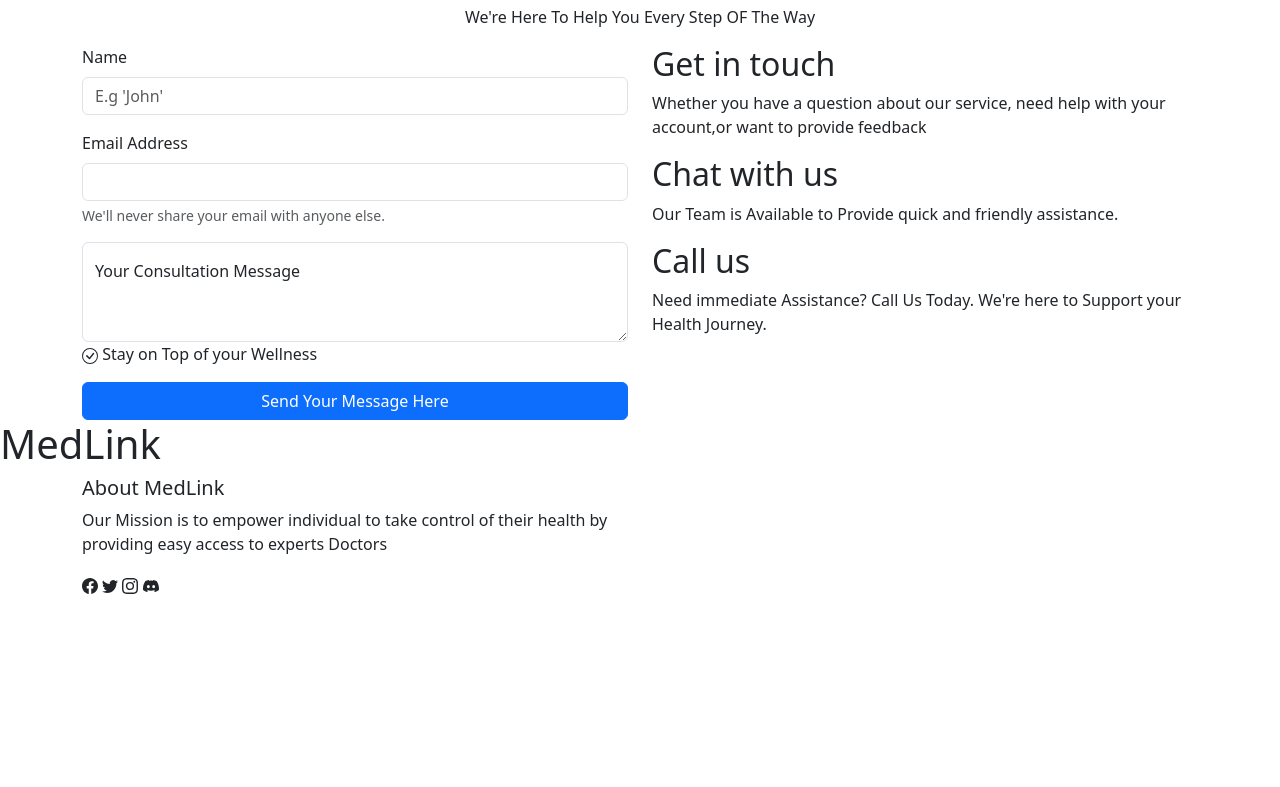
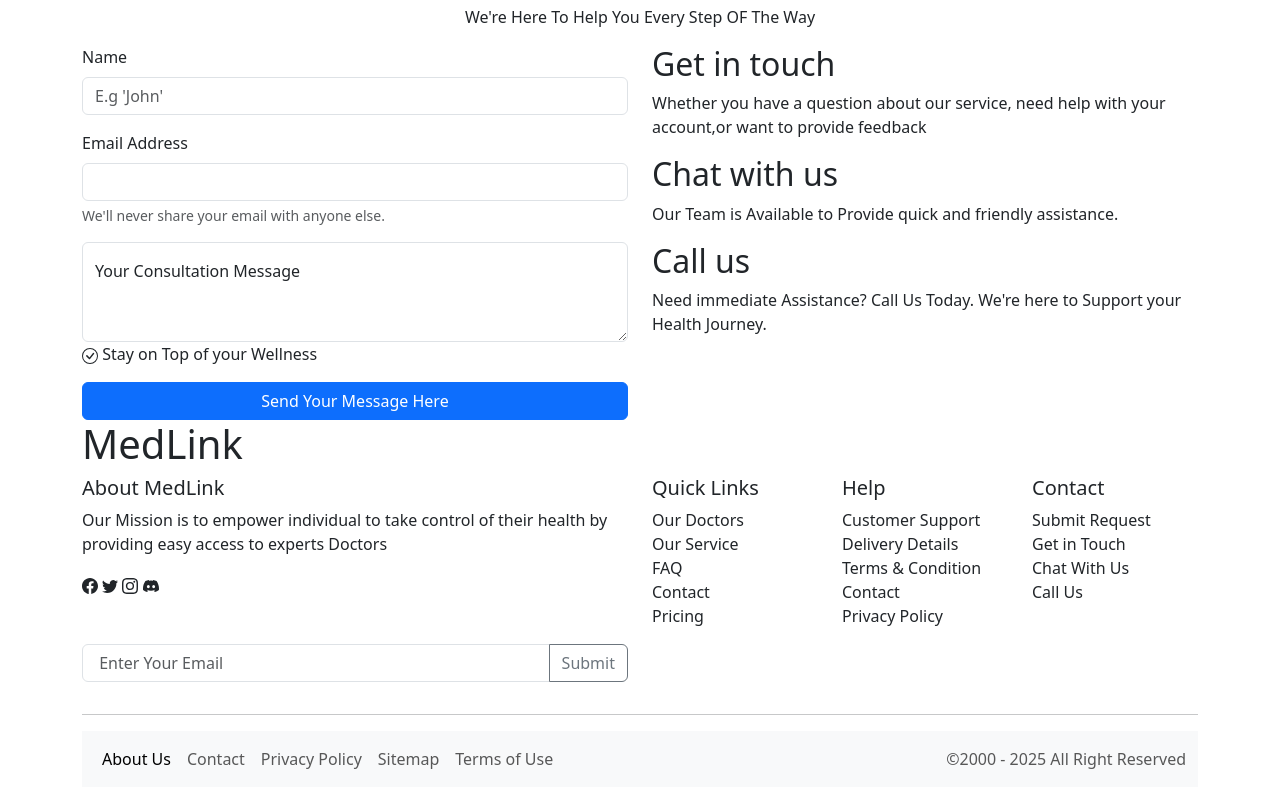
Before and after one commit to skidan007/MedLink, a plain HTML site: page index.html in a window 1280 px wide. Shown: the part 4136-4923 px from the top of the page. Before the commit the page ends 4732 px from the top, so only its background shows below. Drawn offline with nearby package versions, Linux system fonts and the light colour scheme.

Commit message:
modified footer in html

```diff
--- a/index.html
+++ b/index.html
@@ -783,8 +783,8 @@
 
     <!--footer-->
     <footer>
-      <h1>MedLink</h1>
       <div class="container">
+        <h1>MedLink</h1>
         <div class="row">
           <div class="col-md-6">
             <h5>About MedLink</h5>
@@ -846,7 +846,87 @@
               </svg>
             </div>
           </div>
+
+          <div class="col-md-2">
+            <h5>Quick Links</h5>
+            <ul class="list-unstyled">
+              <li><a class="nav-link" href="#">Our Doctors</a></li>
+              <li><a class="nav-link" href="#">Our Service</a></li>
+              <li><a class="nav-link" href="#">FAQ</a></li>
+              <li><a class="nav-link" href="#">Contact</a></li>
+              <li><a class="nav-link" href="#">Pricing</a></li>
+            </ul>
+          </div>
+          <div class="col-md-2">
+            <h5>Help</h5>
+            <ul class="list-unstyled">
+              <li><a class="nav-link" href="#">Customer Support</a></li>
+              <li><a class="nav-link" href="#">Delivery Details</a></li>
+              <li><a class="nav-link" href="#">Terms & Condition</a></li>
+              <li><a class="nav-link" href="#">Contact</a></li>
+              <li><a class="nav-link" href="#">Privacy Policy</a></li>
+            </ul>
+          </div>
+          <div class="col-md-2">
+            <h5>Contact</h5>
+            <ul class="list-unstyled">
+              <li><a class="nav-link" href="#">Submit Request</a></li>
+              <li><a class="nav-link" href="#">Get in Touch</a></li>
+              <li><a class="nav-link" href="#">Chat With Us</a></li>
+              <li><a class="nav-link" href="#">Call Us</a></li>
+            </ul>
+          </div>
         </div>
+        <div class="row">
+          <div class="col-md-6">
+            <div class="input-group mb-3">
+              <input
+                type="text"
+                class="form-control"
+                placeholder=" Enter Your Email"
+                aria-label="Recipient's username"
+                aria-describedby="button-addon2"
+              />
+              <button
+                class="btn btn-outline-secondary"
+                type="button"
+                id="button-addon2"
+              >
+                Submit
+              </button>
+            </div>
+          </div>
+        </div>
+        <hr />
+
+        <nav class="navbar navbar-expand-lg bg-body-tertiary">
+          <div class="container-fluid">
+            <div class="collapse navbar-collapse" id="navbarText">
+              <ul class="navbar-nav me-auto mb-2 mb-lg-0">
+                <li class="nav-item">
+                  <a class="nav-link active" aria-current="page" href="#"
+                    >About Us</a
+                  >
+                </li>
+                <li class="nav-item">
+                  <a class="nav-link" href="#">Contact</a>
+                </li>
+                <li class="nav-item">
+                  <a class="nav-link" href="#">Privacy Policy</a>
+                </li>
+                <li class="nav-item">
+                  <a class="nav-link" href="#">Sitemap</a>
+                </li>
+                <li class="nav-item">
+                  <a class="nav-link" href="#">Terms of Use</a>
+                </li>
+              </ul>
+              <span class="navbar-text">
+                &#169;2000 - 2025 All Right Reserved
+              </span>
+            </div>
+          </div>
+        </nav>
       </div>
     </footer>
 
--- a/style.css
+++ b/style.css
@@ -23,3 +23,5 @@ h1 {
 .testimonial-p {
     clear: both;
 }
+
+/* Footer */
```
